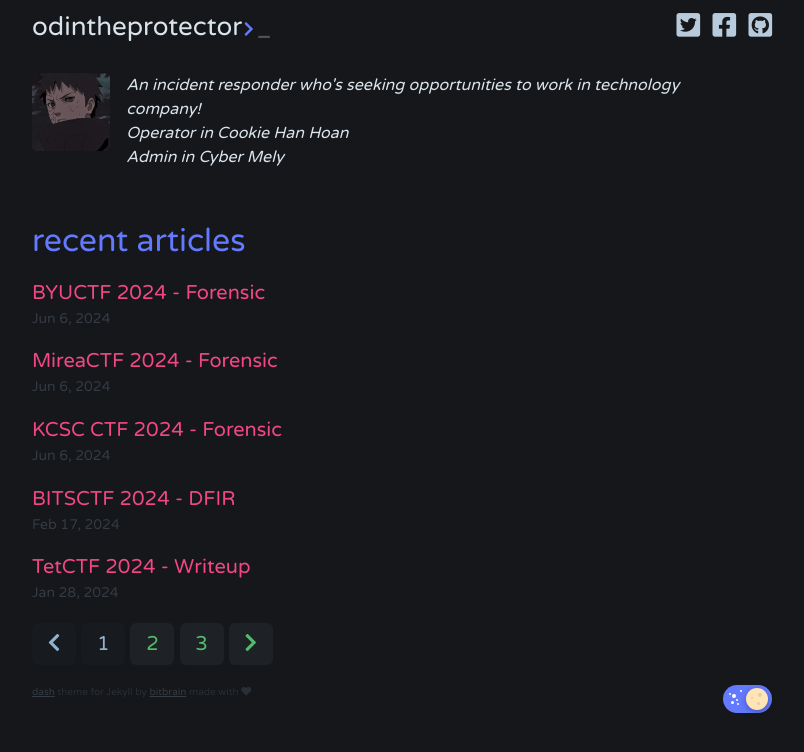
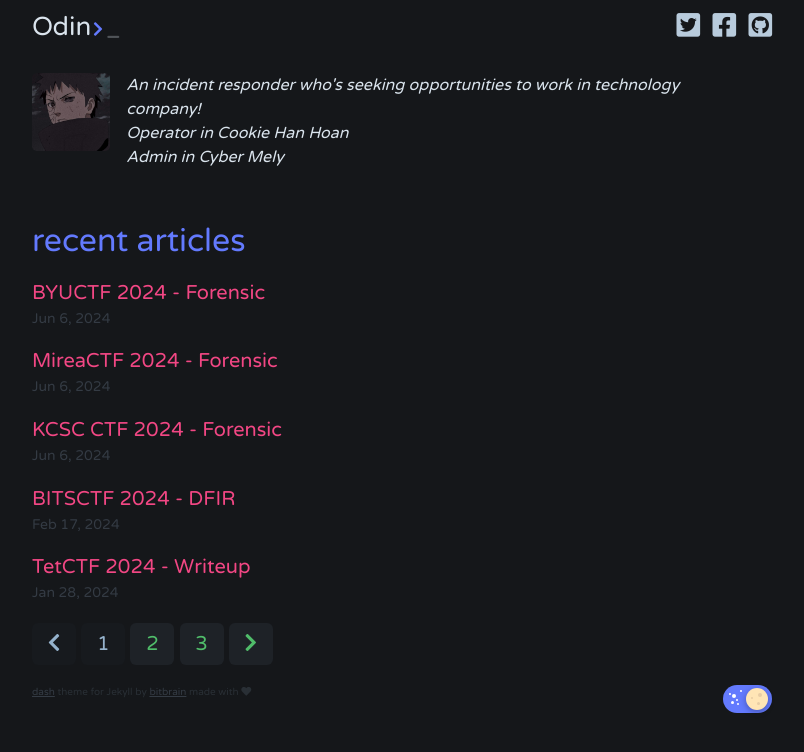
Before and after one commit to odintheprotector/odintheprotector.github.io, a Jekyll site: the page built from index.html, in a window 1280 px wide. Shown: the top 752 px of the page, without its empty margins (238-1042 px from the left). Built offline with Jekyll 4.4.1, drawn with Linux system fonts in a browser that asks for light colours; nearby versions of some CDN libraries; the list of posts is cut into pages by our own code.

Commit message:
change title

```diff
--- a/_config.yml
+++ b/_config.yml
@@ -1,4 +1,4 @@
-title: odintheprotector
+title: Odin
 author: Odin
 description: > # this means to ignore newlines until "show_exerpts:"
   An incident responder who's seeking opportunities to work in technology company!
```
